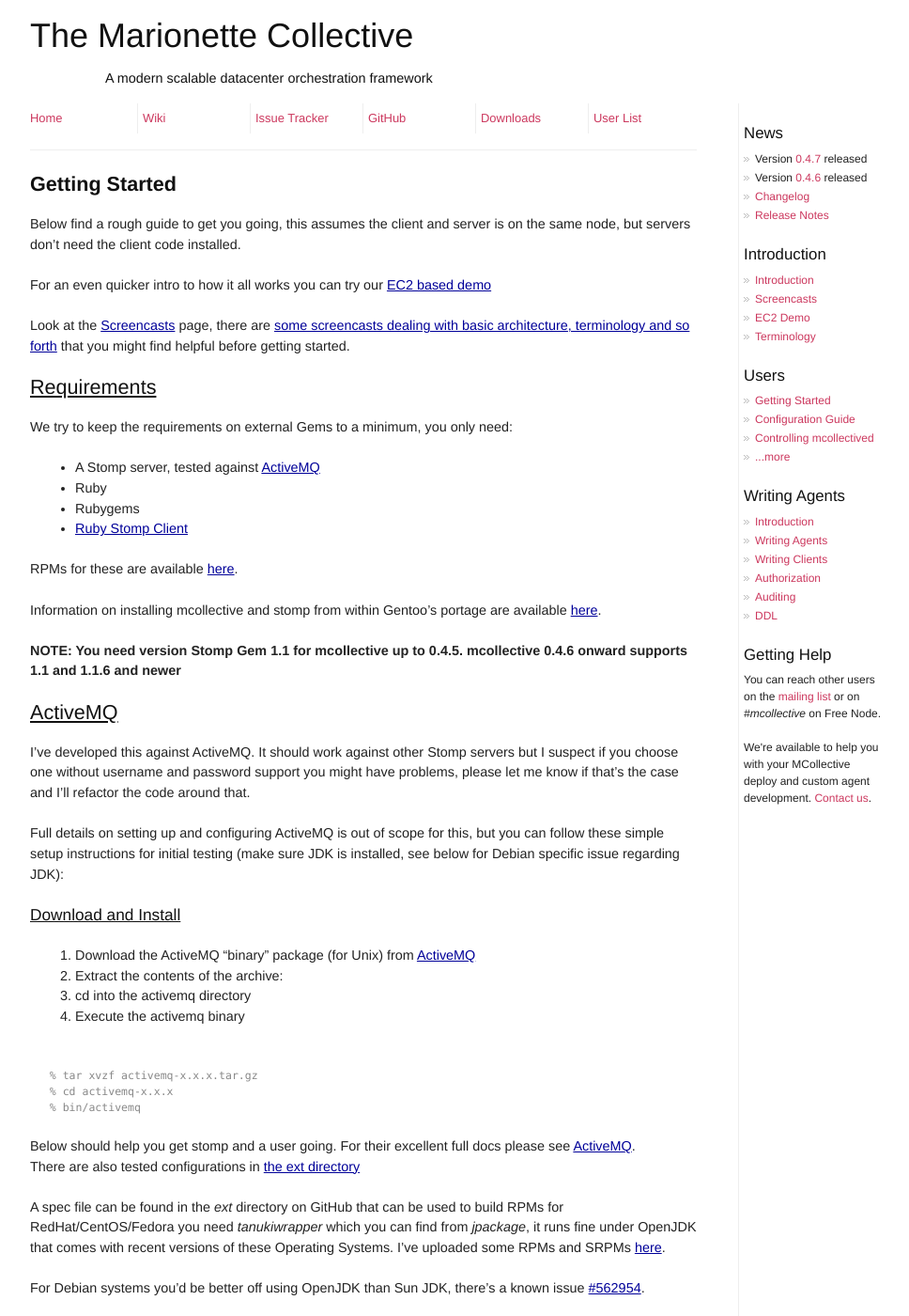
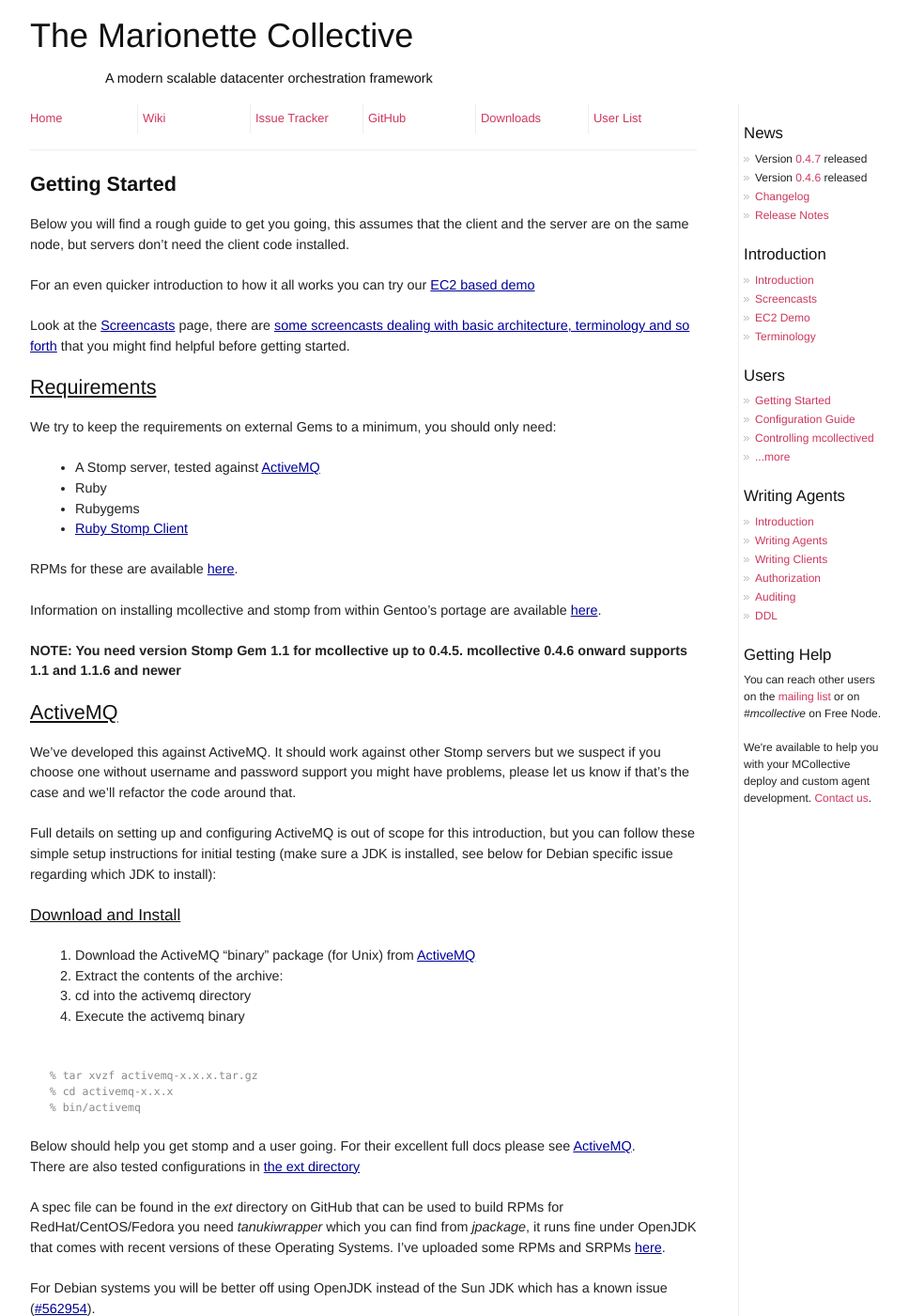
Before and after one commit to rjw1/mcollective-docs, a Jekyll site: the page built from reference/basic/gettingstarted.md, in a window 1280 px wide and 1400 px high. Shown: the whole window at 94% size, without its empty margins (133-1101 px from the left). Built offline with Jekyll 4.4.1, drawn with Linux system fonts in a browser that asks for light colours; comment, search, counter and statistics services are not loaded; some of the changed text lies outside the part shown.

Commit message:
changed soem words

```diff
--- a/reference/basic/gettingstarted.md
+++ b/reference/basic/gettingstarted.md
@@ -24,14 +24,14 @@ disqus: true
 
 ## {{page.title}}
 
-Below find a rough guide to get you going, this assumes the client and server is on the same node, but servers don't need the client code installed.
+Below you will find a rough guide to get you going, this assumes that the client and the server are on the same node, but servers don't need the client code installed.
 
-For an even quicker intro to how it all works you can try our [EC2 based demo][EC2Demo]
+For an even quicker introduction to how it all works you can try our [EC2 based demo][EC2Demo]
 
 Look at the [Screencasts] page, there are [some screencasts dealing with basic architecture, terminology and so forth][MessageFlowCast] that you might find helpful before getting started.
 
 ### Requirements
-We try to keep the requirements on external Gems to a minimum, you only need:
+We try to keep the requirements on external Gems to a minimum, you should only need:
 
  * A Stomp server, tested against [ActiveMQ]
  * Ruby
@@ -46,12 +46,11 @@ Information on installing mcollective and stomp from within Gentoo's portage are
 
 
 ### ActiveMQ
-I've developed this against ActiveMQ.  It should work against other Stomp servers but I suspect if you choose
-one without username and password support you might have problems, please let me know if that's the case
-and I'll refactor the code around that.
+We've developed this against ActiveMQ.  It should work against other Stomp servers but we suspect if you choose
+one without username and password support you might have problems, please let us know if that's the case
+and we'll refactor the code around that.
 
-Full details on setting up and configuring ActiveMQ is out of scope for this, but you can follow these simple
-setup instructions for initial testing (make sure JDK is installed, see below for Debian specific issue regarding JDK):
+Full details on setting up and configuring ActiveMQ is out of scope for this introduction, but you can follow these simple setup instructions for initial testing (make sure a JDK is installed, see below for Debian specific issue regarding which JDK to install):
 
 #### Download and Install
  1. Download the ActiveMQ "binary" package (for Unix) from [ActiveMQ]
@@ -72,7 +71,7 @@ A spec file can be found in the *ext* directory on GitHub that can be used to bu
 you need *tanukiwrapper* which you can find from *jpackage*, it runs fine under OpenJDK that comes with recent
 versions of these Operating Systems.  I've uploaded some RPMs and SRPMs [here][DepRPMs].
 
-For Debian systems you'd be better off using OpenJDK than Sun JDK, there's a known issue [#562954][DebianBug].
+For Debian systems you will be better off using OpenJDK instead of the Sun JDK which has a known issue ([#562954][DebianBug]).
 
 #### Configuring Stomp
 First you should configure ActiveMQ to listen on the Stomp protocol
@@ -244,14 +243,13 @@ your.domain.com
 
 Chef does not yet support such a list natively but we have some details on the wiki to achieve the same with Chef.
 
-The filter commands are important they will be the main tool you use to target only parts of your infrastructure with calls to agents.
+The filter commands are important as they will be the main tool you will use to target only parts of your infrastructure with calls to agents.
 
 See the *--help* option to the various *mc-`*`* script for available options.  You can now look at some of the available plugins and
 play around, you might need to run the server process as root if you want to play with services etc.
 
 #### Plugins
-We provide limited default plugins, you can look on our sister project [MCollective Plugins][Plugins] where you will
-find various plugins to manage packages, services etc.
+We provide a limited number of default plugins, Our sister project [MCollective Plugins][Plugins] has various plugins to manage packages, services etc.
 
 #### Further Reading
 From here you should look at the rest of the wiki pages some key pages are:
```
Also changed, not shown: other parts of reference/basic/gettingstarted.md (+1 -1 lines).
